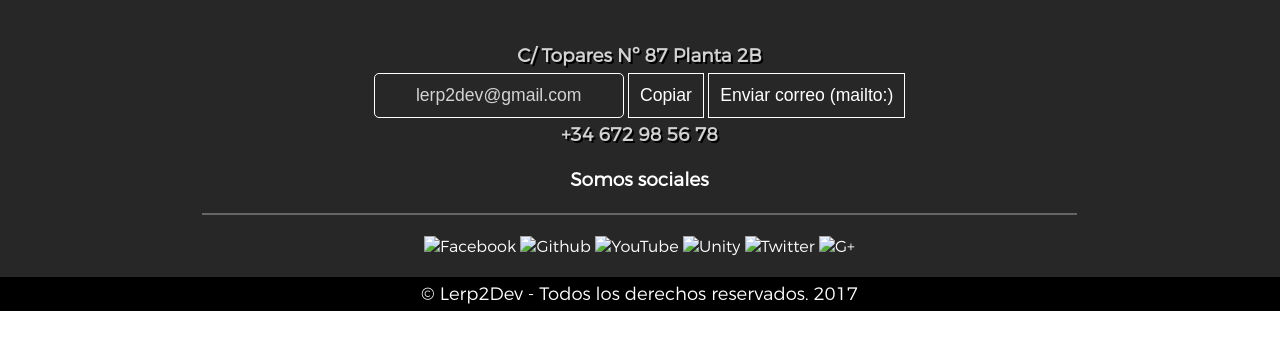
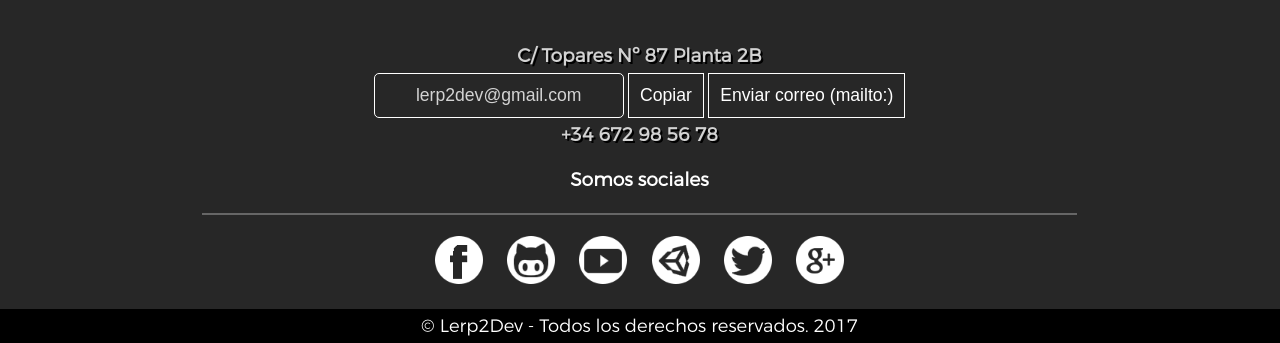
Before and after one commit to ASIR-CValera-Nkes/Lerp2Web, a plain HTML site: page index.html in a window 1280 px wide. Shown: the part 10018-10361 px from the top of the page. Before the commit the page ends 10329 px from the top, so only its background shows below. Drawn offline with Linux system fonts and the light colour scheme; no server answers; a script that the page names is missing.

Commit message:
Añadidos botones sociales y sus filtros

```diff
--- a/css/web.css
+++ b/css/web.css
@@ -508,6 +508,48 @@ main > div img[src="images/wip.png"] {
     margin: 0 auto;
 }
 
+.ctint.member .circled {
+    filter: invert(0.2) sepia(1) saturate(2);
+    width: 32px;
+    height: 32px;
+}
+
+.ctint.member:hover .circled,
+.ctint.social:hover .circled,
+.ctint.member:not(:hover) .circled,
+.ctint.social:not(:hover) .circled {
+    transition-duration: 1s;
+}
+
+.ctint.member:hover .circled,
+.ctint.social:hover .circled {
+    filter: invert(1);
+}
+
+.ctint.social .circled {
+    width: 48px;
+    height: 48px;
+}
+
+.ctint.social {
+    margin: 0 10px;
+}
+
+.ctint {
+    display: inline-block;
+    position: relative;
+}
+
+.ctint:before {
+    content: "";
+    display: block;
+    position: absolute;
+    top: 0;
+    bottom: 0;
+    left: 0;
+    right: 0;
+}
+
 /* ----------------------------------------------------------------------------------------------------------------------------- */
 /*                                                           AFILIADOS                                                           */
 
@@ -533,8 +575,6 @@ main > div img[src="images/wip.png"] {
     height: 150px;
     padding: 10px;
     background: #333;
-    -webkit-border-radius: 10px;
-    -moz-border-radius: 10px;
     border-radius: 10px;
     border: #FFFFFF solid 1px;
     color: white;
@@ -909,10 +949,6 @@ main > div img[src="images/wip.png"] {
     width: calc(100% - 8px);
     height: calc(100% - 58px);
 	background: #272727;
-	-webkit-transition: all 0.2s ease-out;
-	-moz-transition: all 0.2s ease-out;
-	-o-transition: all 0.2 s ease-out;
-	-ms-transition: all 0.2s ease-out;
 	transition: all 0.2s ease-out;
 }
 
--- a/web/includes/contacto.html
+++ b/web/includes/contacto.html
@@ -42,12 +42,24 @@
         <hr class="mid">
         <br>
         <div>
-            <img src="" alt="Facebook">
-            <img src="" alt="Github">
-            <img src="" alt="YouTube">
-            <img src="" alt="Unity">
-            <img src="" alt="Twitter">
-            <img src="" alt="G+">
+            <figure class="ctint social">
+                <img class="circled" src="images/icons/facebook.png" alt="Facebook">
+            </figure>
+            <figure class="ctint social">
+                <img class="circled" src="images/icons/github.png" alt="Github">
+            </figure>
+            <figure class="ctint social">
+                <img class="circled" src="images/icons/youtube.png" alt="YouTube">
+            </figure>
+            <figure class="ctint social">
+                <img class="circled" src="images/icons/unity.png" alt="Unity">
+            </figure>
+            <figure class="ctint social">
+                <img class="circled" src="images/icons/twitter.png" alt="Twitter">
+            </figure>
+            <figure class="ctint social">
+                <img class="circled" src="images/icons/google_plus.png" alt="G+">
+            </figure>
         </div>
     </div>
 </div>
```
Also changed, not shown: index.html (+2 -0 lines), images/icons/facebook.png (added), images/icons/github.png (added), images/icons/google_plus.png (added), images/icons/twitter.png (added), images/icons/unity.png (added), images/icons/youtube.png (added).
